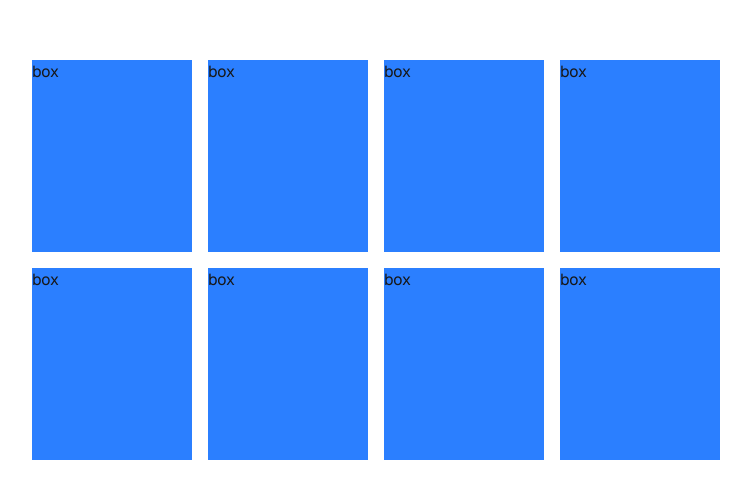
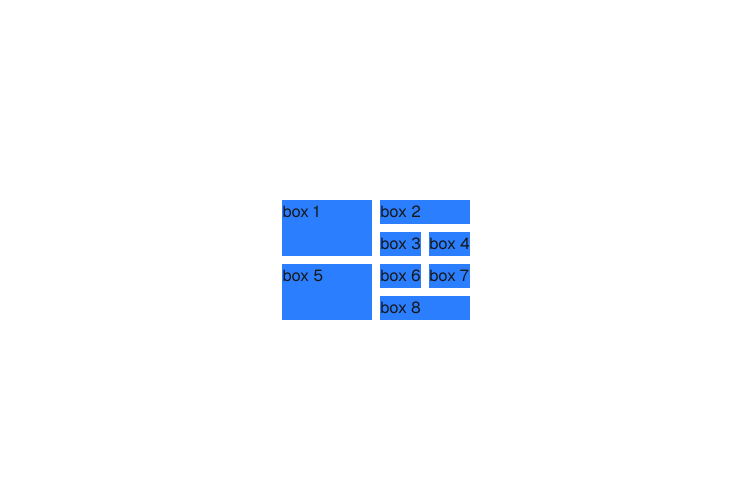
Before and after one commit to lauraophelie/laura-s-portfolio, a Next.js app: page / in a window 1280 px wide. Shown: the part 140-638 px from the top of the page, without its empty margins (264-1015 px from the left). Built offline with nearby package versions, Linux system fonts and the light colour scheme.

Commit message:
basic outline of the bentobox (still needs more fixing)

```diff
--- a/app/page.tsx
+++ b/app/page.tsx
@@ -2,7 +2,8 @@ import "./styles/pages/home.scss";
 
 export default function Home() {
   return (
-    <div className="flex flex-col flex-1 items-center justify-center  font-sans">
+    // <div className="flex flex-col flex-1 items-center justify-center  font-sans"></div>
+    <div className="flex flex-col flex-1 items-center justify-center font-sans">
       {/* <main className="flex flex-1 w-full max-w-3xl flex-col items-center justify-between py-32 px-16 bg-white dark:bg-black sm:items-start">
         <Image
           className="dark:invert"
@@ -60,15 +61,15 @@ export default function Home() {
           </a>
         </div>
       </main> */}
-      <main className="grid grid-cols-4 gap-4">
-        <div className="w-40 h-48 bg-blue-500">box</div>
-        <div className="w-40 h-48 bg-blue-500">box</div>
-        <div className="w-40 h-48 bg-blue-500">box</div>
-        <div className="w-40 h-48 bg-blue-500">box</div>
-        <div className="w-40 h-48 bg-blue-500">box</div>
-        <div className="w-40 h-48 bg-blue-500">box</div>
-        <div className="w-40 h-48 bg-blue-500">box</div>
-        <div className="w-40 h-48 bg-blue-500">box</div>
+      <main className="grid grid-cols-4 gap-2">
+        <div className="bg-blue-500 col-span-2 row-span-2">box 1</div>
+        <div className="bg-blue-500 col-span-2">box 2</div>
+        <div className="bg-blue-500">box 3</div>
+        <div className="bg-blue-500">box 4</div>
+        <div className="bg-blue-500 col-span-2 row-span-2">box 5</div>
+        <div className="bg-blue-500">box 6</div>
+        <div className="bg-blue-500">box 7</div>
+        <div className="bg-blue-500 col-span-2">box 8</div>
       </main>
     </div>
   );
```
